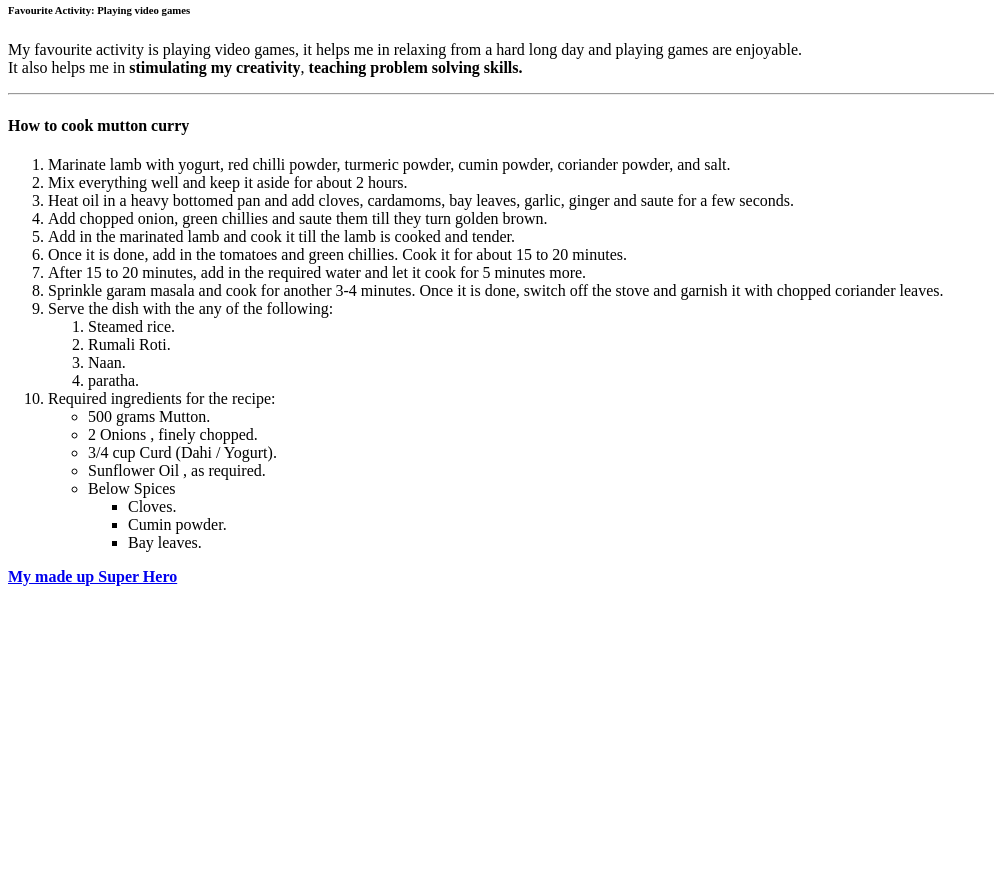
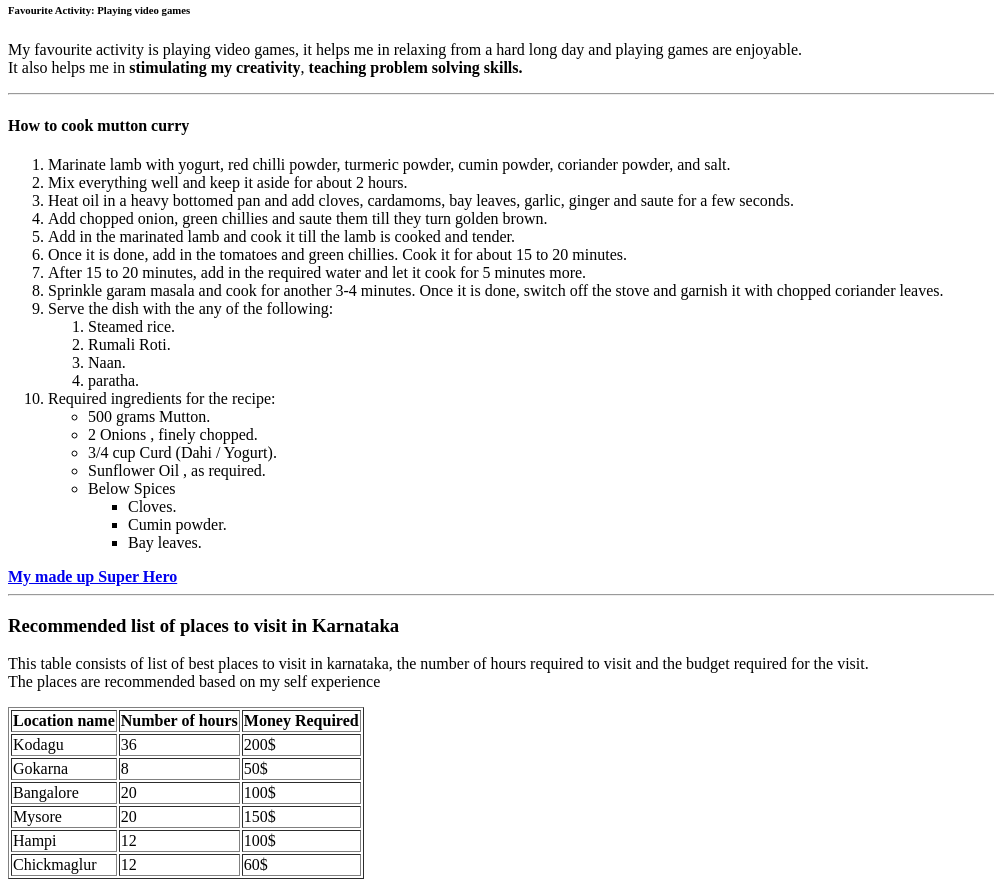
Before and after one commit to 44-563-Web-Apps-S21/webapps-s21-assignment-3-reddy-raghavendra, a plain HTML site: page index.html in a window 1280 px wide. Shown: the part 79-966 px from the top of the page, without its empty margins (0-994 px from the left). Before the commit the page ends 800 px from the top, so only its background shows below. Drawn offline with Linux system fonts and the light colour scheme.

Commit message:
added table with list of places to visit

```diff
--- a/index.html
+++ b/index.html
@@ -55,6 +55,47 @@
         </ul>
     </ol>
     <a href="aboutme.html"><b>My made up Super Hero</b></a>
+    <hr>
+    <h3>Recommended list of places to visit in Karnataka</h3>
+    <p>This table consists of list of best places to visit in karnataka, the number of hours required to visit and the
+        budget required for the visit.<br> The places are recommended based on my self experience</p>
+    <table border="1px">
+        <tr>
+            <th>Location name</th>
+            <th>Number of hours</th>
+            <th>Money Required</th>
+        </tr>
+        <tr>
+            <td>Kodagu</td>
+            <td>36</td>
+            <td>200$</td>
+        </tr>
+        <tr>
+            <td>Gokarna</td>
+            <td>8</td>
+            <td>50$</td>
+        </tr>
+        <tr>
+            <td>Bangalore</td>
+            <td>20</td>
+            <td>100$</td>
+        </tr>
+        <tr>
+            <td>Mysore</td>
+            <td>20</td>
+            <td>150$</td>
+        </tr>
+        <tr>
+            <td>Hampi</td>
+            <td>12</td>
+            <td>100$</td>
+        </tr>
+        <tr>
+            <td> Chickmaglur</td>
+            <td>12</td>
+            <td>60$</td>
+        </tr>
+    </table>
 </body>
 
 </html>
```
Also changed, not shown: plantman.jpg (deleted).
